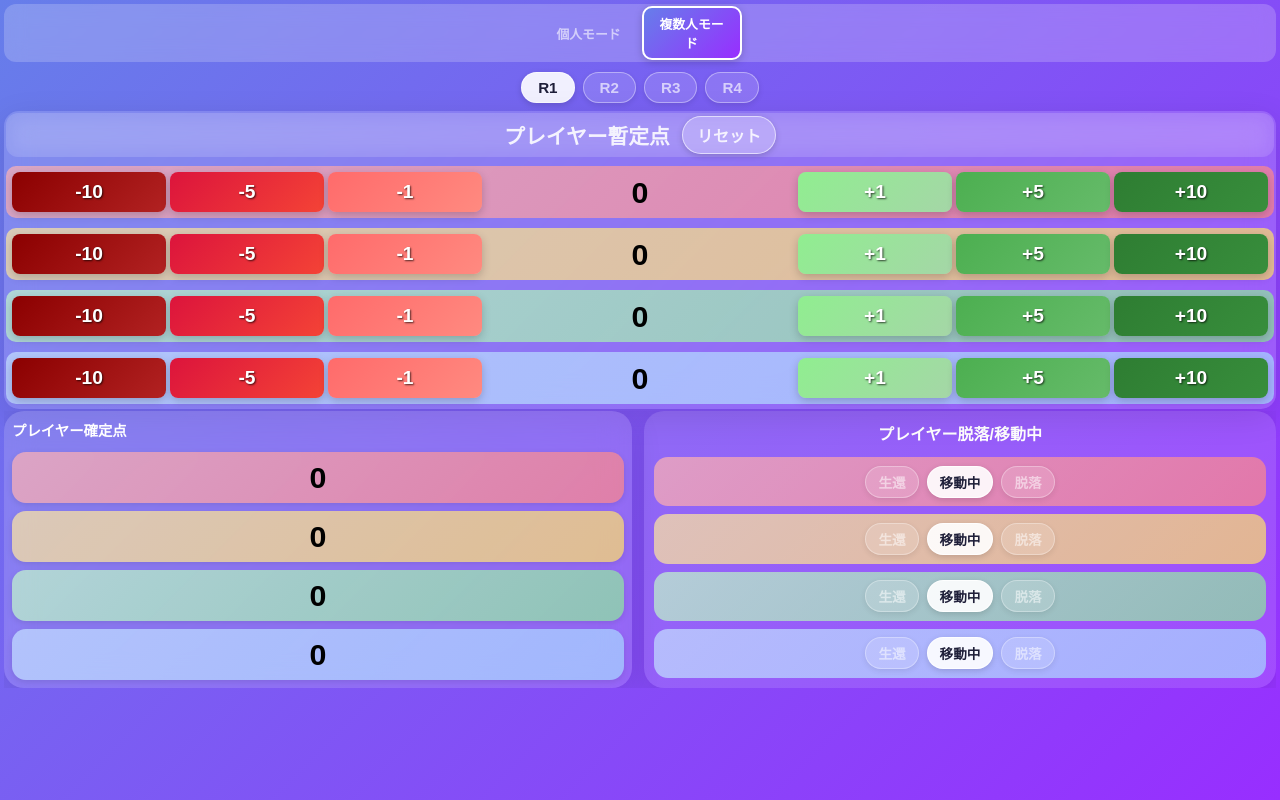
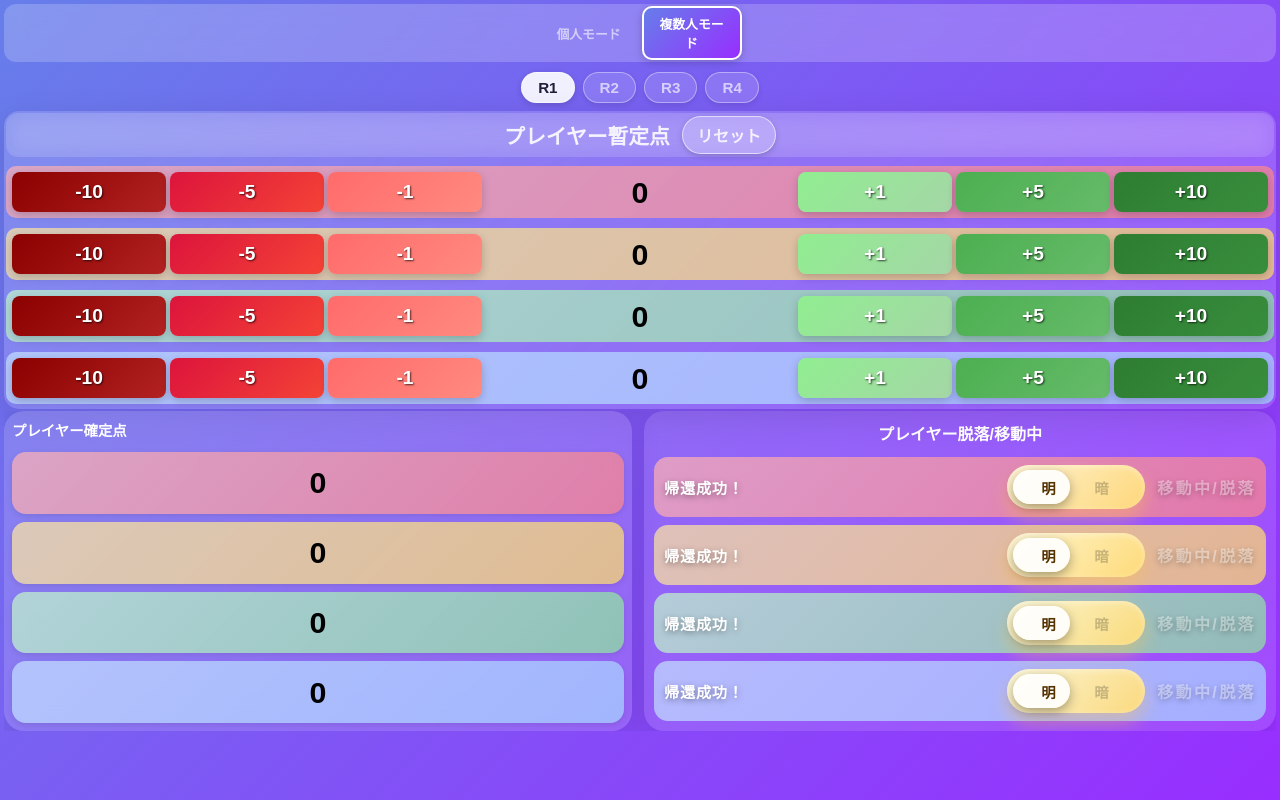
Before and after one commit to coffeebito/kurume_webtool, a plain HTML site: page index.html in a window 1280 px wide. Drawn offline with Linux system fonts and the light colour scheme.

Commit message:
fifteenth

```diff
--- a/index.html
+++ b/index.html
@@ -221,45 +221,149 @@
 
 
 
-        .status-buttons {
+        .status-toggle {
             display: flex;
-            gap: 8px;
+            align-items: center;
+            justify-content: space-between;
+            gap: 12px;
+            width: 100%;
+            cursor: pointer;
+            user-select: none;
+            -webkit-user-select: none;
+            touch-action: manipulation;
+            -webkit-tap-highlight-color: transparent;
+            flex-wrap: wrap;
+            text-align: left;
         }
 
-        .status-btn {
-            background: rgba(255, 255, 255, 0.25);
-            color: white;
-            border: 1px solid rgba(255, 255, 255, 0.6);
+        .status-toggle-text {
+            font-size: 1.05rem;
+            font-weight: 700;
+            color: #ffffff;
+            text-shadow: 0 2px 6px rgba(0, 0, 0, 0.35);
+            display: inline-flex;
+            align-items: flex-start;
+            justify-content: flex-start;
+            gap: 4px;
+            letter-spacing: 0.05em;
+            flex: 1;
+            min-width: 0;
+            flex-wrap: wrap;
+            row-gap: 2px;
+            transition: color 0.3s ease, opacity 0.3s ease;
+        }
+
+        .status-toggle.is-rescue .status-toggle-text {
+            color: #ffffff;
+            opacity: 1;
+        }
+
+        .status-toggle.is-out .status-toggle-text {
+            color: rgba(255, 255, 255, 0.5);
+            opacity: 0.7;
+        }
+
+        .status-switch-input {
+            position: absolute;
+            opacity: 0;
+            pointer-events: none;
+        }
+
+        .status-switch-track {
+            position: relative;
+            display: flex;
+            align-items: center;
+            justify-content: space-between;
+            width: 150px;
+            max-width: 100%;
+            height: 48px;
             border-radius: 999px;
-            padding: 6px 14px;
-            font-size: 0.95rem;
-            font-weight: bold;
-            cursor: pointer;
-            transition: transform 0.2s ease, background 0.2s ease, opacity 0.2s ease;
-            box-shadow: 0 2px 6px rgba(0, 0, 0, 0.15);
+            padding: 0 18px;
+            background: linear-gradient(135deg, rgba(60, 60, 90, 0.85), rgba(30, 30, 60, 0.85));
+            box-shadow: inset 0 2px 6px rgba(0, 0, 0, 0.4), 0 10px 18px rgba(0, 0, 0, 0.25);
+            transition: background 0.3s ease, box-shadow 0.3s ease, transform 0.2s ease;
+            flex-shrink: 0;
+        }
+
+        .status-state-text {
+            font-size: 1rem;
+            font-weight: 700;
+            letter-spacing: 0.15em;
+            color: rgba(255, 255, 255, 0.85);
+            text-shadow: 0 2px 6px rgba(0, 0, 0, 0.35);
+            min-width: 86px;
+            text-align: right;
+            flex: 0 0 auto;
+            transition: color 0.3s ease, opacity 0.3s ease;
+        }
+
+        .status-state-text.state-rescue {
+            color: rgba(255, 255, 255, 0.55);
+            opacity: 0.7;
+        }
+
+        .status-state-text.state-out {
+            color: #ffffff;
+            opacity: 1;
+        }
+
+        .status-switch-option {
+            flex: 1;
+            text-align: center;
+            font-size: 1rem;
+            font-weight: 700;
+            letter-spacing: 0.18em;
+            z-index: 2;
+            transition: color 0.3s ease, opacity 0.3s ease;
+        }
+
+        .status-switch-thumb {
+            position: absolute;
+            top: 5px;
+            left: 6px;
+            width: calc(50% - 12px);
+            height: calc(100% - 10px);
+            border-radius: 999px;
+            background: rgba(255, 255, 255, 0.9);
+            box-shadow: 0 4px 12px rgba(0, 0, 0, 0.35);
+            transition: left 0.3s ease, background 0.3s ease;
+        }
+
+        .status-switch-track.is-rescue {
+            background: linear-gradient(135deg, rgba(255, 248, 209, 0.95), rgba(255, 220, 120, 0.95));
+            box-shadow: inset 0 2px 6px rgba(255, 255, 255, 0.35), 0 10px 18px rgba(255, 196, 74, 0.4);
+        }
+
+        .status-switch-track.is-rescue .status-switch-option.option-light {
+            color: #533200;
+            opacity: 1;
+        }
+
+        .status-switch-track.is-rescue .status-switch-option.option-dark {
+            color: rgba(0, 0, 0, 0.35);
             opacity: 0.6;
         }
 
-        .status-btn.active {
-            background: rgba(255, 255, 255, 0.9);
-            color: #1f1f39;
-            border-color: rgba(255, 255, 255, 0.9);
-            opacity: 1;
+        .status-switch-track.is-out {
+            background: linear-gradient(135deg, rgba(90, 120, 255, 0.9), rgba(36, 56, 192, 0.9));
+            box-shadow: inset 0 2px 6px rgba(0, 0, 0, 0.4), 0 10px 18px rgba(36, 56, 192, 0.35);
         }
 
-        .status-btn[data-status="rescue"].active {
-            background: rgba(79, 129, 255, 0.9);
-            color: #fff;
-            border-color: rgba(79, 129, 255, 0.9);
+        .status-switch-track.is-out .status-switch-option.option-light {
+            color: rgba(255, 255, 255, 0.55);
         }
 
-        .status-btn[data-status="out"].active {
-            background: rgba(244, 67, 54, 0.85);
-            color: #fff;
+        .status-switch-track.is-out .status-switch-option.option-dark {
+            color: rgba(255, 255, 255, 0.95);
         }
 
-        .status-btn:active {
-            transform: scale(0.95);
+        .status-switch-track.is-out .status-switch-thumb {
+            left: calc(50% + 6px);
+            background: rgba(255, 255, 255, 0.78);
+        }
+
+        .status-toggle:active .status-switch-track {
+            transform: scale(0.97);
         }
 
         .personal-section {
@@ -653,9 +757,18 @@
                 gap: 8px;
             }
 
-            .status-btn {
-                font-size: 0.85rem;
-                padding: 5px 12px;
+            .status-switch-track {
+                width: 138px;
+                height: 44px;
+                padding: 0 16px;
+            }
+
+            .status-switch-option {
+                font-size: 0.9rem;
+            }
+
+            .status-toggle-text {
+                font-size: 0.95rem;
             }
 
             .player-row {
@@ -736,9 +849,19 @@
                 gap: 6px;
             }
 
-            .status-btn {
-                font-size: 0.75rem;
-                padding: 4px 10px;
+            .status-switch-track {
+                width: 128px;
+                height: 40px;
+                padding: 0 14px;
+            }
+
+            .status-switch-option {
+                font-size: 0.85rem;
+                letter-spacing: 0.12em;
+            }
+
+            .status-toggle-text {
+                font-size: 0.88rem;
             }
 
             .section-title {
@@ -958,32 +1081,52 @@
                     <div class="status-title">プレイヤー脱落/移動中</div>
                     <div class="status-rows">
                         <div class="status-row red">
-                            <div class="status-buttons">
-                                <button class="status-btn" type="button" data-player="0" data-status="rescue" onclick="setPlayerStatus(0, 'rescue')">生還</button>
-                                <button class="status-btn active" type="button" data-player="0" data-status="alive" onclick="setPlayerStatus(0, 'alive')">移動中</button>
-                                <button class="status-btn" type="button" data-player="0" data-status="out" onclick="setPlayerStatus(0, 'out')">脱落</button>
-                            </div>
+                            <label class="status-toggle">
+                                <span class="status-toggle-text">帰還成功！</span>
+                                <input class="status-switch-input" type="checkbox" data-player="0" onchange="handleStatusToggle(this)">
+                                <span class="status-switch-track is-rescue">
+                                    <span class="status-switch-option option-light">明</span>
+                                    <span class="status-switch-option option-dark">暗</span>
+                                    <span class="status-switch-thumb"></span>
+                                </span>
+                                <span class="status-state-text state-rescue" data-player="0">移動中/脱落</span>
+                            </label>
                         </div>
                         <div class="status-row yellow">
-                            <div class="status-buttons">
-                                <button class="status-btn" type="button" data-player="1" data-status="rescue" onclick="setPlayerStatus(1, 'rescue')">生還</button>
-                                <button class="status-btn active" type="button" data-player="1" data-status="alive" onclick="setPlayerStatus(1, 'alive')">移動中</button>
-                                <button class="status-btn" type="button" data-player="1" data-status="out" onclick="setPlayerStatus(1, 'out')">脱落</button>
-                            </div>
+                            <label class="status-toggle">
+                                <span class="status-toggle-text">帰還成功！</span>
+                                <input class="status-switch-input" type="checkbox" data-player="1" onchange="handleStatusToggle(this)">
+                                <span class="status-switch-track is-rescue">
+                                    <span class="status-switch-option option-light">明</span>
+                                    <span class="status-switch-option option-dark">暗</span>
+                                    <span class="status-switch-thumb"></span>
+                                </span>
+                                <span class="status-state-text state-rescue" data-player="1">移動中/脱落</span>
+                            </label>
                         </div>
                         <div class="status-row green">
-                            <div class="status-buttons">
-                                <button class="status-btn" type="button" data-player="2" data-status="rescue" onclick="setPlayerStatus(2, 'rescue')">生還</button>
-                                <button class="status-btn active" type="button" data-player="2" data-status="alive" onclick="setPlayerStatus(2, 'alive')">移動中</button>
-                                <button class="status-btn" type="button" data-player="2" data-status="out" onclick="setPlayerStatus(2, 'out')">脱落</button>
-                            </div>
+                            <label class="status-toggle">
+                                <span class="status-toggle-text">帰還成功！</span>
+                                <input class="status-switch-input" type="checkbox" data-player="2" onchange="handleStatusToggle(this)">
+                                <span class="status-switch-track is-rescue">
+                                    <span class="status-switch-option option-light">明</span>
+                                    <span class="status-switch-option option-dark">暗</span>
+                                    <span class="status-switch-thumb"></span>
+                                </span>
+                                <span class="status-state-text state-rescue" data-player="2">移動中/脱落</span>
+                            </label>
                         </div>
                         <div class="status-row blue">
-                            <div class="status-buttons">
-                                <button class="status-btn" type="button" data-player="3" data-status="rescue" onclick="setPlayerStatus(3, 'rescue')">生還</button>
-                                <button class="status-btn active" type="button" data-player="3" data-status="alive" onclick="setPlayerStatus(3, 'alive')">移動中</button>
-                                <button class="status-btn" type="button" data-player="3" data-status="out" onclick="setPlayerStatus(3, 'out')">脱落</button>
-                            </div>
+                            <label class="status-toggle">
+                                <span class="status-toggle-text">帰還成功！</span>
+                                <input class="status-switch-input" type="checkbox" data-player="3" onchange="handleStatusToggle(this)">
+                                <span class="status-switch-track is-rescue">
+                                    <span class="status-switch-option option-light">明</span>
+                                    <span class="status-switch-option option-dark">暗</span>
+                                    <span class="status-switch-thumb"></span>
+                                </span>
+                                <span class="status-state-text state-rescue" data-player="3">移動中/脱落</span>
+                            </label>
                         </div>
                     </div>
                 </div>
@@ -998,7 +1141,7 @@
             return {
                 personalScore: 0,
                 playerScores: Array(TOTAL_ROUNDS).fill(0),
-                playerStatuses: Array(TOTAL_ROUNDS).fill('alive')
+                playerStatuses: Array(TOTAL_ROUNDS).fill('rescue')
             };
         }
 
@@ -1026,7 +1169,7 @@
         }
 
         function normalizeStatuses(arrayLike) {
-            const result = Array(TOTAL_ROUNDS).fill('alive');
+            const result = Array(TOTAL_ROUNDS).fill('rescue');
             if (!Array.isArray(arrayLike)) {
                 return result;
             }
@@ -1034,10 +1177,8 @@
                 const status = arrayLike[i];
                 if (status === 'out') {
                     result[i] = 'out';
-                } else if (status === 'rescue') {
+                } else {
                     result[i] = 'rescue';
-                } else {
-                    result[i] = 'alive';
                 }
             }
             return result;
@@ -1120,19 +1261,49 @@
             }
         }
 
-        function updateStatusButtons() {
+                function updateStatusButtons() {
             const roundState = getCurrentRoundState();
             for (let i = 0; i < TOTAL_ROUNDS; i++) {
                 const currentStatus = roundState.playerStatuses[i];
-                const effectiveStatus = currentStatus === 'out' || currentStatus === 'rescue' ? currentStatus : 'alive';
-                ['rescue', 'alive', 'out'].forEach(status => {
-                    const button = document.querySelector(`.status-btn[data-player="${i}"][data-status="${status}"]`);
-                    if (!button) {
-                        return;
+                const isRescue = currentStatus !== 'out';
+                const toggle = document.querySelector('.status-switch-input[data-player="' + i + '"]');
+                if (!toggle) {
+                    continue;
+                }
+
+                toggle.checked = isRescue;
+
+                const track = toggle.nextElementSibling;
+                if (track && track.classList.contains('status-switch-track')) {
+                    track.classList.toggle('is-rescue', isRescue);
+                    track.classList.toggle('is-out', !isRescue);
+                }
+
+                const label = toggle.closest('.status-toggle');
+                if (label) {
+                    label.classList.toggle('is-rescue', isRescue);
+                    label.classList.toggle('is-out', !isRescue);
+
+                    const stateText = label.querySelector('.status-state-text');
+                    if (stateText) {
+                        stateText.textContent = '移動中/脱落';
+                        stateText.classList.toggle('state-rescue', isRescue);
+                        stateText.classList.toggle('state-out', !isRescue);
                     }
-                    button.classList.toggle('active', status === effectiveStatus);
-                });
+                }
             }
+        }
+
+function handleStatusToggle(input) {
+            if (!input) {
+                return;
+            }
+            const playerIndex = Number(input.dataset.player);
+            if (Number.isNaN(playerIndex)) {
+                return;
+            }
+            const status = input.checked ? 'rescue' : 'out';
+            setPlayerStatus(playerIndex, status);
         }
 
         function saveGameState() {
@@ -1216,9 +1387,12 @@
         }
 
         function setPlayerStatus(playerIndex, status) {
+            if (!Number.isInteger(playerIndex) || playerIndex < 0 || playerIndex >= TOTAL_ROUNDS) {
+                return;
+            }
             const roundState = getCurrentRoundState();
-            const allowedStatuses = ['rescue', 'alive', 'out'];
-            const nextStatus = allowedStatuses.includes(status) ? status : 'alive';
+            const allowedStatuses = ['rescue', 'out'];
+            const nextStatus = allowedStatuses.includes(status) ? status : 'rescue';
             if (roundState.playerStatuses[playerIndex] === nextStatus) {
                 return;
             }
```
